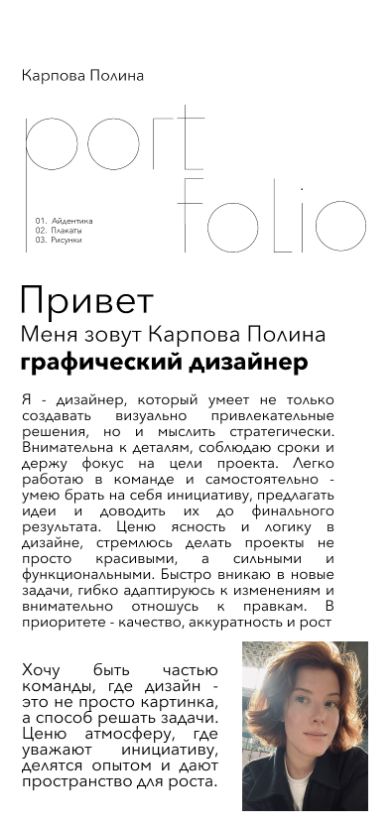
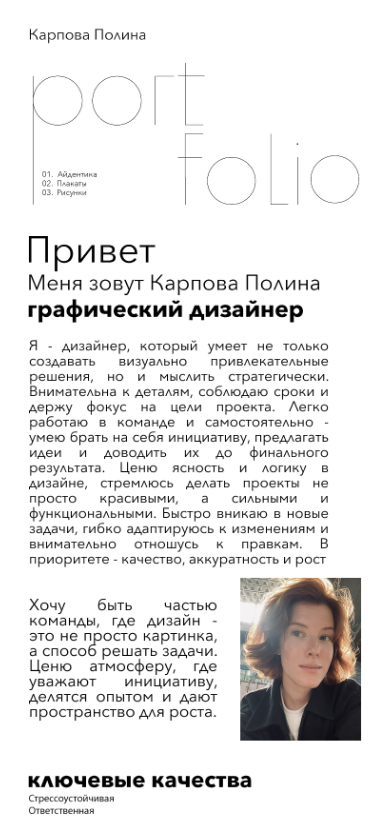
Before and after one commit to poli444/portfolio, a plain HTML site: page index.html in a window 390 px wide. Shown: the top 816 px of the page. Drawn offline with Linux system fonts and the light colour scheme.

Commit message:
Add files via upload

```diff
--- a/style.css
+++ b/style.css
@@ -1,65 +1,25 @@
-body {
-  margin: 0;
-  padding: 0;
-  background-color: #ffffff;
-  display: flex;
-  flex-direction: column;
-  align-items: center;
+/* Скрываем все картинки по умолчанию */
+.mobile, .desktop {
+  display: none;
+  width: 100%;
+  height: auto;
 }
 
-/* Колбаса */
-.header {
-  position: fixed;
-  top: 0;
-  left: 0;
-  width: 100%;
-  max-width: 1440px; /* ограничение для десктопа */
-  z-index: 1000;
+/* Десктопные картинки видны на больших экранах */
+@media (min-width: 768px) {
+  .desktop {
+    display: block;
+  }
 }
 
-.header img {
-  width: 100%;
-  height: auto;
-  display: block;
+/* Мобильные картинки видны на маленьких экранах */
+@media (max-width: 767px) {
+  .mobile {
+    display: block;
+  }
 }
 
-/* Отступ, чтобы контент не прятался под колбасой */
-body::before {
-  content: "";
-  display: block;
-  height: 80px; /* подгони под высоту колбасы */
+/* Отступы между блоками */
+.block {
+  margin-bottom: 20px;
 }
-
-/* Блоки */
-.block {
-  width: 100%;
-  max-width: 1440px;
-}
-
-.block img {
-  width: 100%;
-  height: auto;
-  display: block;
-}
-
-/* Десктоп */
-img.desktop {
-  display: block;
-}
-img.mobile {
-  display: none;
-}
-
-/* Мобильная версия */
-@media (max-width: 768px) {
-  img.desktop {
-    display: none;
-  }
-  img.mobile {
-    display: block;
-  }
-
-  body::before {
-    height: 60px; /* подгони под мобильную колбасу */
-  }
-}
```
